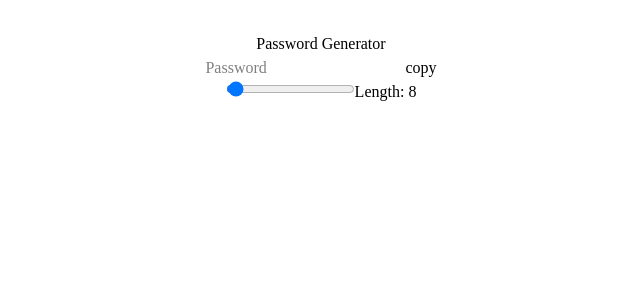
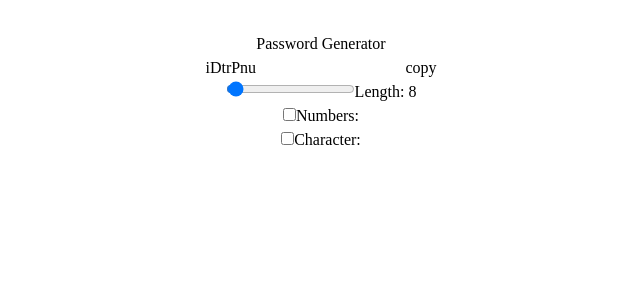
Before and after one commit to SudeepPattanshetty/Web-Development, a React (Vite) app in the folder React Projects/passwordgenerator/: page / in a window 1280 px wide. Shown: the top 300 px of the page, without its empty margins (319-959 px from the left). Built offline with nearby package versions, Linux system fonts and the light colour scheme.

Commit message:
generating password is working

```diff
--- a/React Projects/passwordgenerator/src/App.jsx
+++ b/React Projects/passwordgenerator/src/App.jsx
@@ -1,4 +1,4 @@
-import { useState } from "react";
+import { useState, useCallback, useEffect } from "react";
 import reactLogo from "./assets/react.svg";
 import viteLogo from "/vite.svg";
 import "./App.css";
@@ -9,6 +9,25 @@ function App() {
   const [charAllowed, setCharAllowed] = useState(false);
   const [password, setPassword] = useState("");
 
+  const generatePassword = useCallback(() => {
+    let pass = "";
+    let str = "ABCDEFGHIJKLMNOPQRSTUVWXYZabcdefghijklmnopqrstuvwxyz";
+
+    if(numberAllowed) str += "0123456789"
+    if(charAllowed) str += "!@#$%^&*()_+"
+
+    for (let i = 0; i < length; i++) {
+      const char = Math.floor(Math.random() * str.length + 1)
+      pass += str.charAt(char)
+    }
+    setPassword(pass)
+    console.log(pass)
+  }, [length, numberAllowed, charAllowed]);
+
+  useEffect(() => {
+    generatePassword()
+  }, [length, numberAllowed, charAllowed])
+
   return (
     <>
       <div className="w-full max-w-md mx-auto shadow-md rounded-lg px-4 py-3 my-8">
@@ -17,7 +36,11 @@ function App() {
           <input
             type="text"
             className="outline-none w-full py-1 px-3"
+            value={password}
             placeholder="Password"
+            name=""
+            id=""
+            readOnly
           />
           <button className="outline-none py-0.5 px-3 text-white bg-blue-700 shrink-0">
             copy
@@ -32,8 +55,33 @@ function App() {
               value={length}
               className="cursor-pointer"
               onChange={(e) => setLength(e.target.value)}
+              name=""
+              id=""
             />
             <label htmlFor="length">Length: {length}</label>
+          </div>
+          <div className="flex items-center gap-x-1">
+            <input
+              type="checkbox"
+              defaultChecked = {numberAllowed}
+              className="cursor-pointer"
+              value={Number}
+              onChange={() => setNumberAllowed((prev) => !prev)}
+              name=""
+              id=""
+            />
+            <label htmlFor="Number">Numbers:</label>
+          </div>
+          <div className="flex items-center gap-x-1">
+            <input
+              type="checkbox"
+              defaultChecked = {charAllowed}
+              className="cursor-pointer"
+              onChange={() => setCharAllowed((prev) => !prev)}
+              name=""
+              id=""
+            />
+            <label htmlFor="Character">Character:</label>
           </div>
         </div>
       </div>
```
